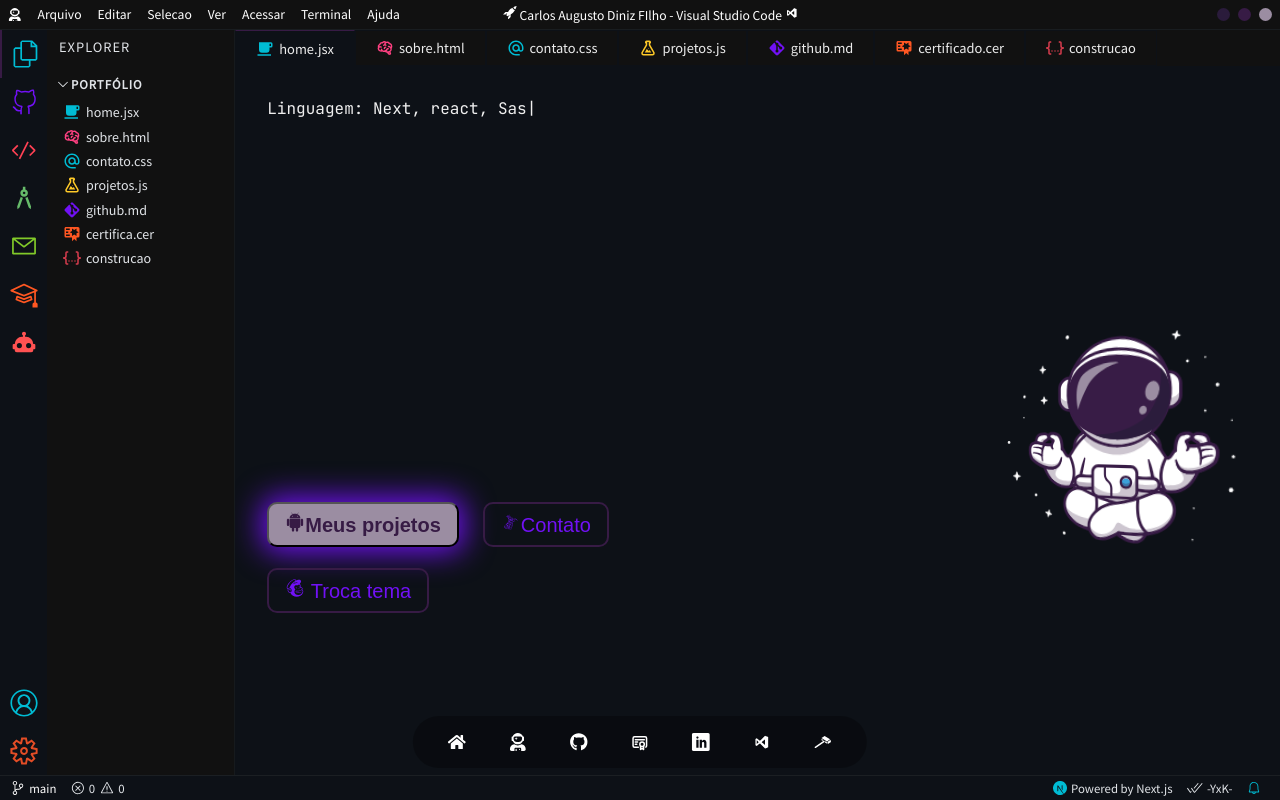
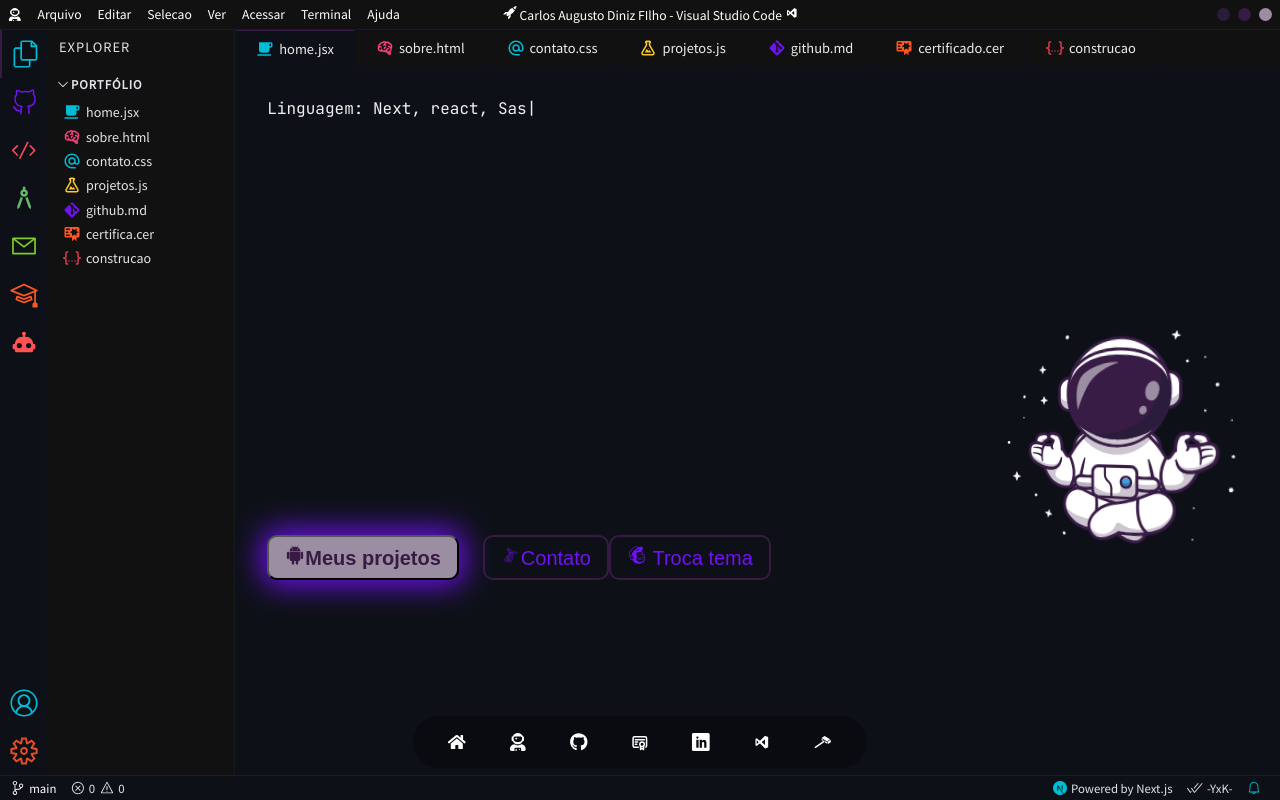
Before and after one commit to ysneshy/portfolio-carlos-filho, a Next.js app: page / in a window 1280 px wide. Built offline with nearby package versions, Linux system fonts and the light colour scheme.

Commit message:
upgrade54 :bug::zap::rocket:

```diff
--- a/pages/index.jsx
+++ b/pages/index.jsx
@@ -52,14 +52,9 @@ export default function HomePage() {
             <Link href="/contact">
               <button className={styles.outlined}><DiMsqlServer />Contato</button>
             </Link>
-            <div></div>
-            <br></br>
-            <div>
-            <Link href="/settings">
+              <Link href="/settings">
                 <button className={styles.outlined}><FaMailchimp />&nbsp;Troca tema</button>
               </Link>
-            </div>
-
           </div>
           <div>
           </div>
```
